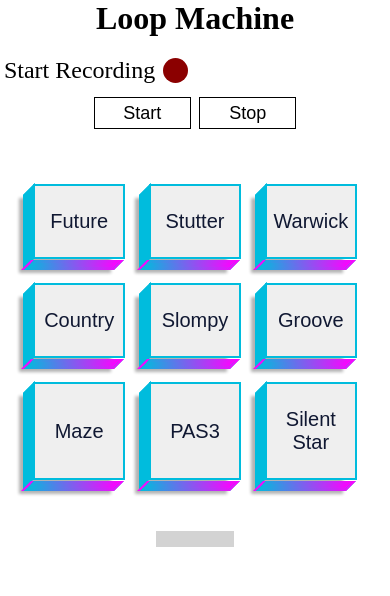
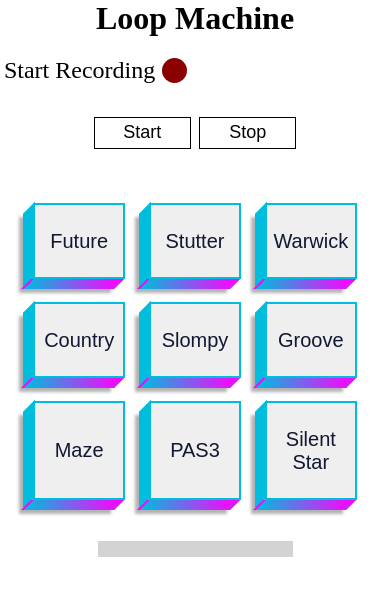
Before and after one commit to RonyL13/react-loop-machine, a React (Create React App) app: page / in a window 390 px wide. Shown: the top 596 px of the page. Built offline with nearby package versions, Linux system fonts and the light colour scheme.

Commit message:
Pause Button
Added a pause button, minor changes to design

```diff
--- a/src/App.css
+++ b/src/App.css
@@ -59,13 +59,21 @@
 	}
 }
 
-.play-recording-button {
+.play-recording-button, .pause-recording-button{
     border: none;
     font-size: 20px;
     margin-top: 2%;
     width: 10%;
-    margin-left: 10%;
+    margin-left: 6%;
     cursor: pointer;
+    transition: 0.5s;
+}
+.play-recording-button:hover, .pause-recording-button:hover{
+    background-color: #00bcdd;
+}
+
+.pause-recording-button {
+    margin-left: 1.5%;
 }
 
 .start-stop-container {
@@ -237,6 +245,10 @@
      .button-container{
          width: 25%;
      }
+
+     .start-stop-container {
+         margin-top: 5%;
+     }
      .start-stop-container button:hover {
          width: 100%;
          height: 100%;
@@ -266,19 +278,27 @@
         padding: 5% 0 2.5% 0;
     }
 
-    .play-recording-button {
+    .play-recording-button, .pause-recording-button {
         background-color: white;
         height: 1.5rem;
-        margin-right: 5%;
+        margin-right: 3%;
         width: 25%;
     }
 
     .loop-timer {
-        margin-top: 10%;
+        margin-top: 7.5%;
+        width: 50%;
     }
 
     .loop-timer-active {
-        margin-top: 3%;
+        margin-top: 7.5%;
+        width: 50%;
         background-image: linear-gradient(90deg, #ff00ff 6%, lightgray 3%);
+        animation: slidebg 8s linear infinite;
     }
+    @keyframes slidebg {
+        to {
+          background-position:50vw;
+        }
+      }
 }
--- a/src/App.js
+++ b/src/App.js
@@ -123,6 +123,9 @@ const App = () => {
   const playRecording = () => {
     recording.play()
   }
+  const pauseRecording = () => {
+    recording.pause();
+  }
   const stopRecording = () => {
     try{
     setIsRecording(false)
@@ -169,6 +172,7 @@ const App = () => {
         <div className="recorder-and-play-container">
           <Recorder isRecording={isRecording} startRecording={startRecording} stopRecording={stopRecording} />
           <button className="play-recording-button" onClick={playRecording} disabled={!playRecordingButton}>{playRecordingButton ? 'Play' : ''}</button>
+          <button className="pause-recording-button" onClick={pauseRecording} disabled={!playRecordingButton}>{playRecordingButton ? 'Pause' : ''}</button>
         </div>
         <div className="start-stop-container">
           <Button name={'Start'} action={startPlaying} />
@@ -176,7 +180,7 @@ const App = () => {
         </div>
       </div>
       <Pads pads={pads} setToggle={setToggle} />
-      <div className={loopTimer}></div>
+      <div className={loopTimer} />
     </div>
   );
 }
```
